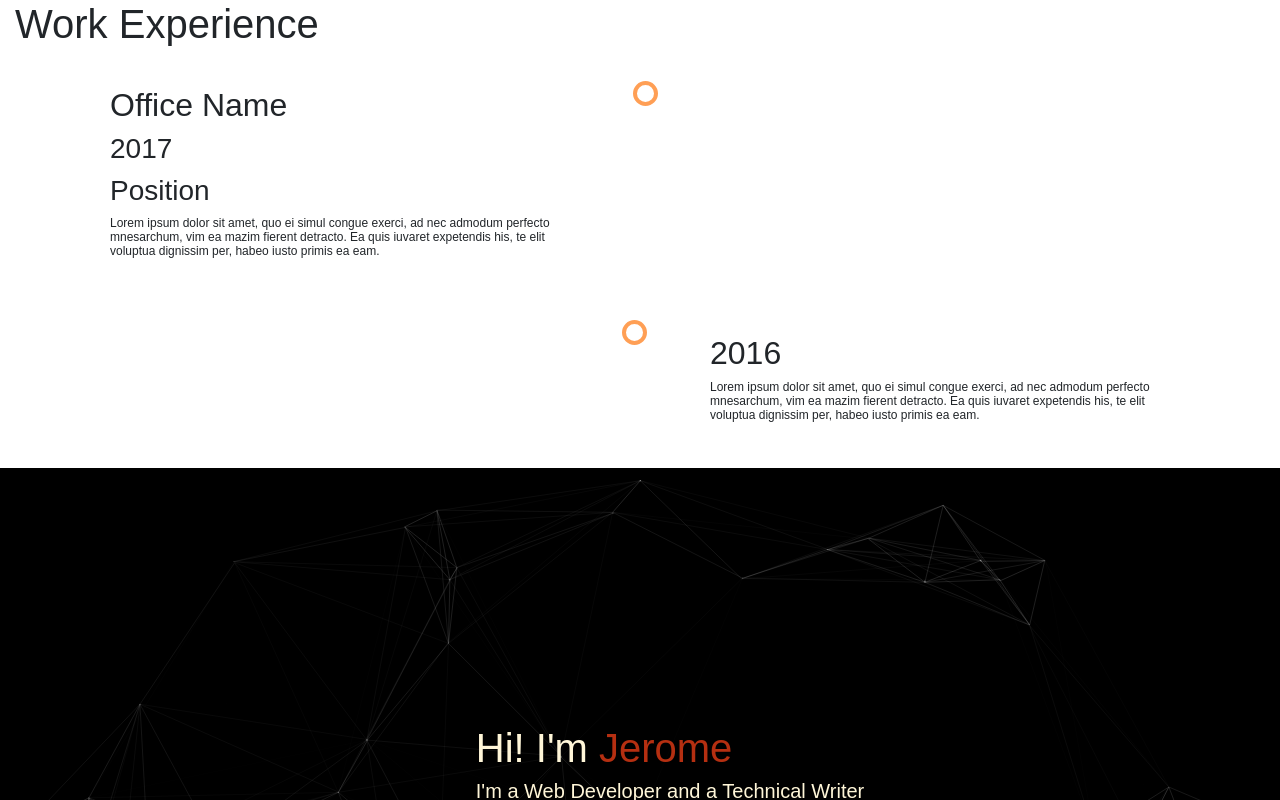
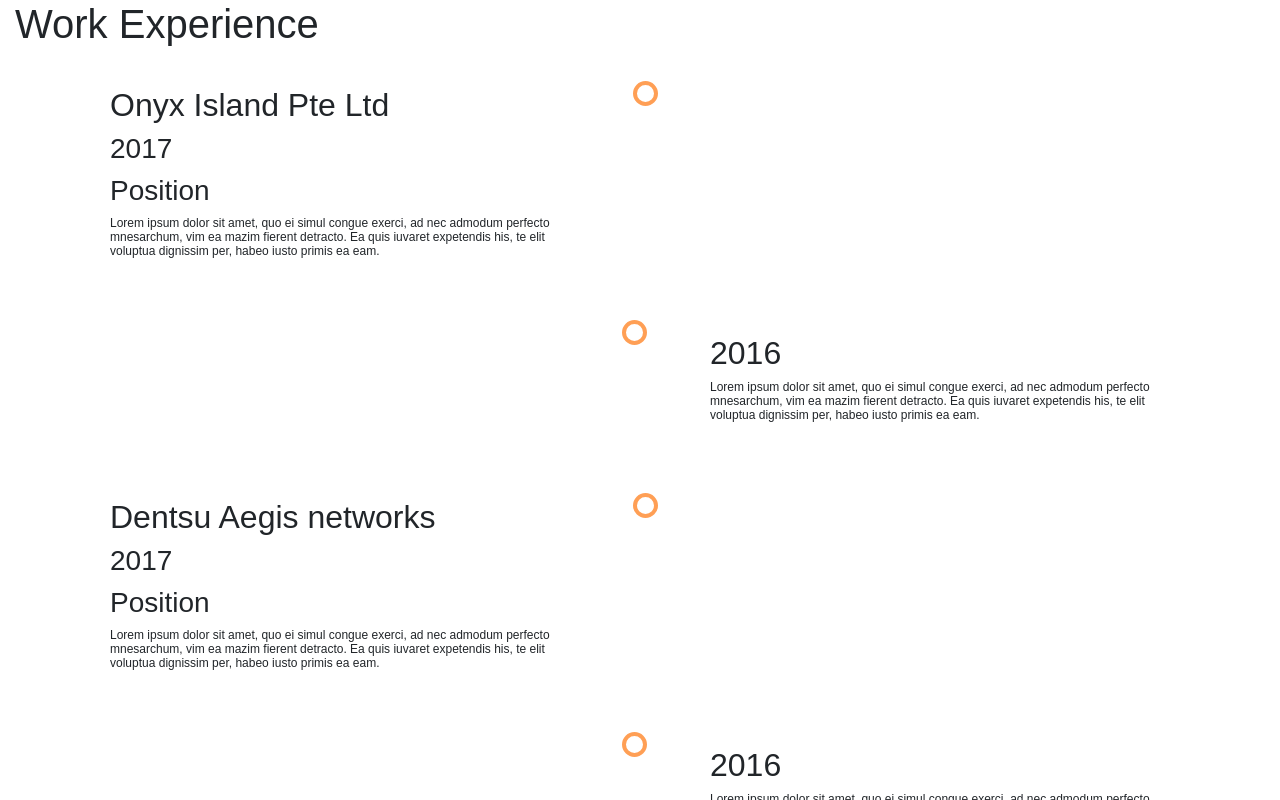
Before and after one commit to grizzlycodescat/angularPortfolio, an Angular app: page /work in a window 1280 px wide. Shown: the top 800 px of the page. Built offline with nearby package versions, Linux system fonts and the light colour scheme.

Commit message:
Got work components to display

```diff
--- a/src/app/work/work.component.html
+++ b/src/app/work/work.component.html
@@ -2,10 +2,10 @@
   <div class="h1">Work Experience</div>
 </div>
 
-<div class="timeline">
+<div class="timeline" *ngFor="let job of workExp.jobs">
   <div class="container left">
     <div class="content">
-      <h2>Office Name</h2>
+      <h2>{{job.organization}}</h2>
       <h3>2017</h3>
       <h3>Position</h3>
       <p>Lorem ipsum dolor sit amet, quo ei simul congue exerci, ad nec admodum perfecto mnesarchum, vim ea mazim
--- a/src/app/work/work.component.ts
+++ b/src/app/work/work.component.ts
@@ -9,7 +9,44 @@
 })
 export class WorkComponent implements OnInit {
 
-  workExp = [
+  // workExp = [
+  //   {
+  //     title:'Frontend Developer',
+  //     organization: 'Onyx Island Pte Ltd',
+  //     date: 'September 2018 - Present',
+  //     description: 'I develop scalable web applications as well as microsites for various clients using a mix of Javascript (both Vanilla and frameworks like AngularJS and React ), JQuery, CSS and sometimes templating engines like Jekyll. I dabble in Backend development using PHP.',
+  //   },
+  //   {
+  //     title:'Data Technology Developer',
+  //     organization: 'Dentsu Aegis networks',
+  //     date: 'November 2017 - April 2018',
+  //     description: 'I created ETL features for an in-house data warehouse project, and used AngularJS to create the frontend components for a data analytics platform that used the data warehouse. I also created key documentation for end users of the platform as well as the engineers who used it. To that end, I also created guide videos that complimented the documentation.',
+  //   },
+  //   {
+  //     title:'Web Developer',
+  //     organization: 'Alphanova Pte Ltd',
+  //     date: 'August 2017 - October 2017',
+  //     description: 'I worked on creating frontend and backend features for various projects using Javascript and PHP (frameworks include VueJS and Laravel). I used PHPUnit extensively to write unit tests. Leveraged my skills as a Technical Writer to create API documentation.',
+  //   },
+  //   {
+  //     title:'Technical Writer',
+  //     organization: 'Barclays Investment Bank',
+  //     date: 'October 2016 - March 2017',
+  //     description: 'I created key technical documents for end-users and support teams. I also templated and handled the creation of testing documentation for microseervices as well as the portal used by the Global Internal Security department. I also handled testing tasks in order to verify application integrity. I basically started learning the java ropes here.',
+  //   },
+  //   {
+  //     title:'Autodesk Asia Pte Ltd',
+  //     organization: 'Onyx Island Pte Ltd',
+  //     date: 'November 2014 - March 2016',
+  //     description: 'I authored topic based content for AutoCAD Mechanical. I added to that by creating video tutorials which are still used today. I carried out a research project where I used a Python framework called Sikuli to automate aspects of the video creation workflow. I had my first taste of web developent working on a cloud platform called AutoCAD IO, where I wrote documentation as well as carried out API testing. I assisted my scrum team by carrying out feature tests as well as writing automated test cases in C# using an in-house framework. The last thing I did was lend my voice to the production of help content, so you might find a video or two with my (younger) voice.',
+  //   }
+  // ]
+
+
+  workExp =
+  {
+    mainDesc: "Here's the part where I share my work experience in my own words.",
+    jobs: [
       {
         title:'Frontend Developer',
         organization: 'Onyx Island Pte Ltd',
@@ -32,7 +69,7 @@
         title:'Technical Writer',
         organization: 'Barclays Investment Bank',
         date: 'October 2016 - March 2017',
-      description: 'I created key technical documents for end-users and support teams. I also templated and handled the creation of testing documentation for microseervices as well as the portal used by the Global Internal Security department. I also handled testing tasks in order to verify application integrity.',
+        description: 'I created key technical documents for end-users and support teams. I also templated and handled the creation of testing documentation for microseervices as well as the portal used by the Global Internal Security department. I also handled testing tasks in order to verify application integrity. I basically started learning the java ropes here.',
       },
       {
         title:'Autodesk Asia Pte Ltd',
@@ -40,7 +77,12 @@
         date: 'November 2014 - March 2016',
         description: 'I authored topic based content for AutoCAD Mechanical. I added to that by creating video tutorials which are still used today. I carried out a research project where I used a Python framework called Sikuli to automate aspects of the video creation workflow. I had my first taste of web developent working on a cloud platform called AutoCAD IO, where I wrote documentation as well as carried out API testing. I assisted my scrum team by carrying out feature tests as well as writing automated test cases in C# using an in-house framework. The last thing I did was lend my voice to the production of help content, so you might find a video or two with my (younger) voice.',
       }
-  ]
+    ],
+    ending: {
+      message: "If you've found my experiences interesting, there's a PDF of my resume that's available for you. Thank you for taking the time to go through it.",
+      link: "link"
+    }
+  }
 
 constructor( private meta: Meta) {
     this.meta.addTag({name:"viewport", content:"width=device-width, initial-scale=1.0"})
```
Lines whose indentation alone changed are shown as unchanged.
